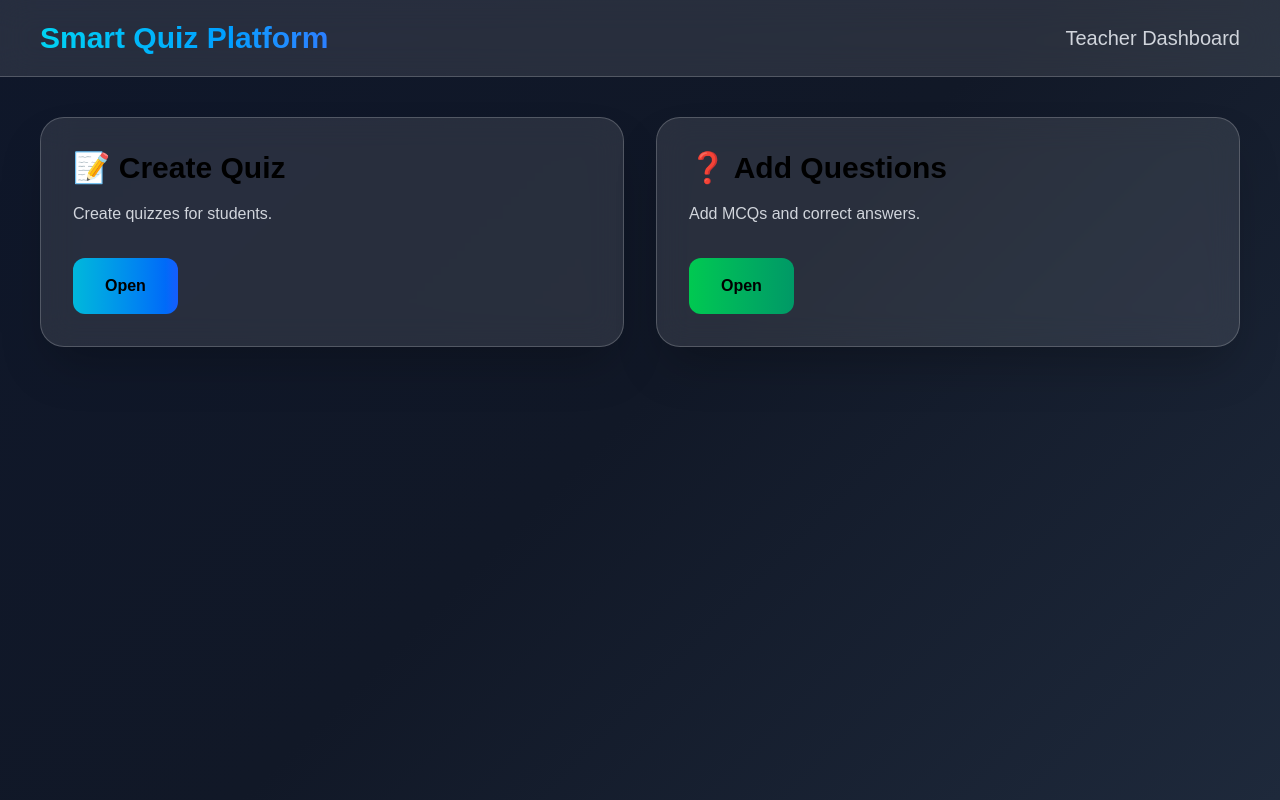
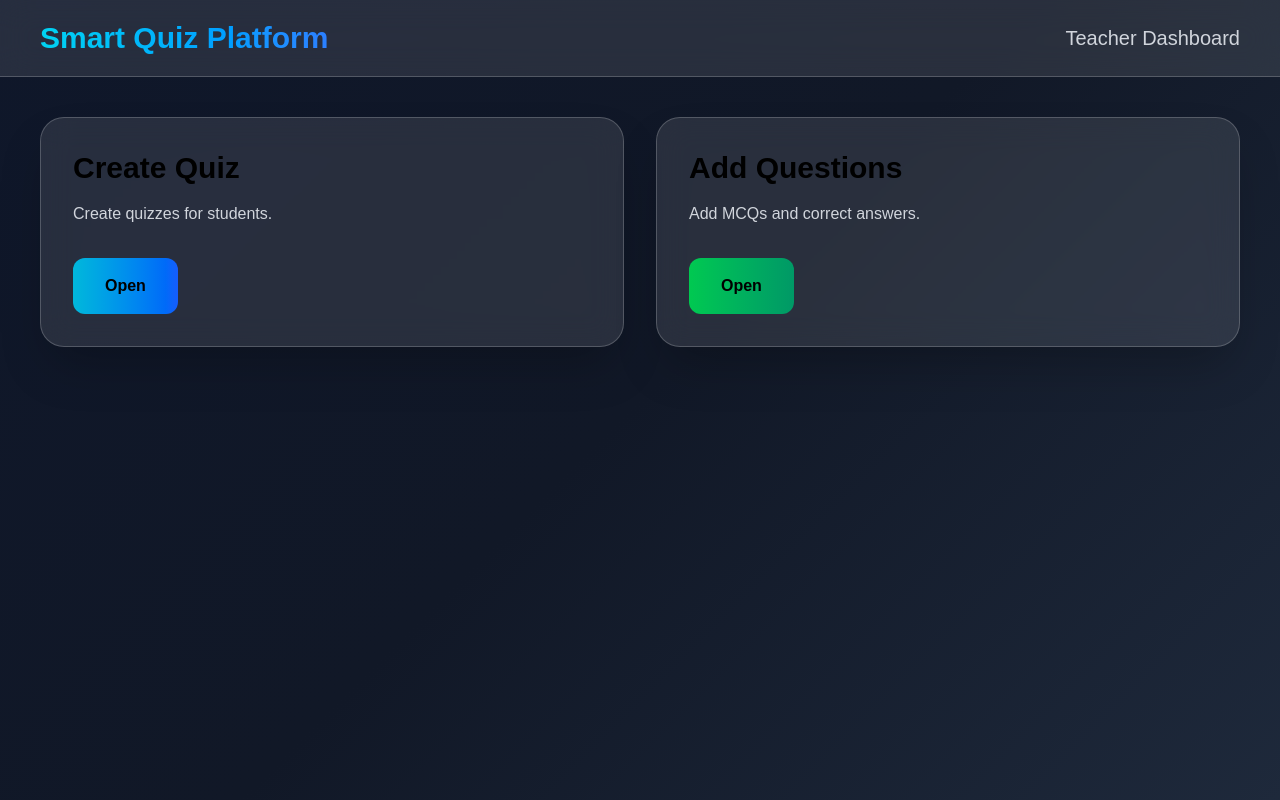
Before and after one commit to kataramtejas02-create/Smart-quiz-platform, a React (Vite) app in the folder client/: page /teacher in a window 1280 px wide. Built offline with nearby package versions, Linux system fonts and the light colour scheme.

Commit message:
Fixed all casing issues

```diff
--- a/client/src/pages/addquestion.jsx
+++ b/client/src/pages/addquestion.jsx
@@ -1,6 +1,6 @@
 import { useState } from "react";
 import api from "../services/api";
-import Navbar from "../components/Navbar";
+import Navbar from "../components/navbar";
 import { toast } from "react-toastify";
 
 function AddQuestion() {
--- a/client/src/pages/attemptquiz.jsx
+++ b/client/src/pages/attemptquiz.jsx
@@ -1,7 +1,7 @@
 import { useEffect, useState } from "react";
 import api from "../services/api";
 import { useNavigate } from "react-router-dom";
-import Navbar from "../components/Navbar";
+import Navbar from "../components/navbar";
 import { toast } from "react-toastify";
 
 function AttemptQuiz() {
--- a/client/src/pages/createquiz.jsx
+++ b/client/src/pages/createquiz.jsx
@@ -1,6 +1,6 @@
 import { useState } from "react";
 import api from "../services/api";
-import Navbar from "../components/Navbar";
+import Navbar from "../components/navbar";
 import { toast } from "react-toastify";
 
 function CreateQuiz() {
--- a/client/src/pages/leaderboard.jsx
+++ b/client/src/pages/leaderboard.jsx
@@ -1,6 +1,6 @@
 import { useEffect, useState } from "react";
 import api from "../services/api";
-import Navbar from "../components/Navbar";
+import Navbar from "../components/navbar";
 
 function Leaderboard() {
   const [leaders, setLeaders] =
@@ -29,7 +29,7 @@ function Leaderboard() {
 
       <div className="p-10">
         <h1 className="text-6xl font-black mb-10 bg-gradient-to-r from-yellow-300 to-orange-500 text-transparent bg-clip-text">
-          🏆 Leaderboard
+           Leaderboard
         </h1>
 
         <div className="backdrop-blur-lg bg-white/10 border border-white/20 rounded-3xl overflow-hidden shadow-2xl">
--- a/client/src/pages/result.jsx
+++ b/client/src/pages/result.jsx
@@ -1,5 +1,5 @@
 import { useLocation, useNavigate } from "react-router-dom";
-import Navbar from "../components/Navbar";
+import Navbar from "../components/navbar";
 
 function Result() {
   const location = useLocation();
@@ -15,7 +15,7 @@ function Result() {
       <div className="flex flex-col justify-center items-center p-10">
         <div className="w-full max-w-xl backdrop-blur-lg bg-white/10 border border-white/20 rounded-3xl p-10 shadow-2xl text-center">
           <h1 className="text-6xl font-black mb-8 bg-gradient-to-r from-green-400 to-emerald-500 text-transparent bg-clip-text">
-            🎉 Quiz Submitted
+            Quiz Submitted
           </h1>
 
           <p className="text-3xl mb-10 text-gray-200">
--- a/client/src/pages/teacherdashboard.jsx
+++ b/client/src/pages/teacherdashboard.jsx
@@ -1,5 +1,5 @@
 import { useNavigate } from "react-router-dom";
-import Navbar from "../components/Navbar";
+import Navbar from "../components/navbar";
 
 function TeacherDashboard() {
   const navigate = useNavigate();
@@ -12,7 +12,7 @@ function TeacherDashboard() {
         <div className="grid md:grid-cols-2 gap-8">
           <div className="backdrop-blur-lg bg-white/10 border border-white/20 rounded-3xl p-8 shadow-2xl">
             <h2 className="text-3xl font-bold mb-4">
-              📝 Create Quiz
+               Create Quiz
             </h2>
 
             <p className="text-gray-300 mb-8">
@@ -31,7 +31,7 @@ function TeacherDashboard() {
 
           <div className="backdrop-blur-lg bg-white/10 border border-white/20 rounded-3xl p-8 shadow-2xl">
             <h2 className="text-3xl font-bold mb-4">
-              ❓ Add Questions
+               Add Questions
             </h2>
 
             <p className="text-gray-300 mb-8">
```
